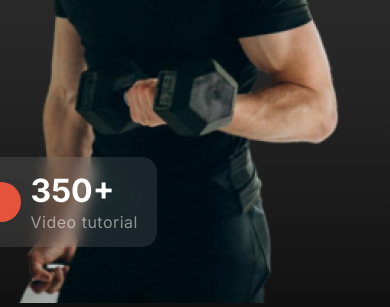
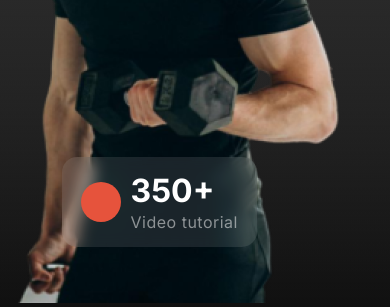
Before and after one commit to Mahfuzshihab/assignment-2, a plain HTML site: page index.html in a window 390 px wide. Shown: the part 746-1053 px from the top of the page. Drawn offline with Linux system fonts and the light colour scheme; a web font is replaced by a local one.

Commit message:
responsive2

```diff
--- a/styles/media.css
+++ b/styles/media.css
@@ -36,7 +36,7 @@
     }
 
 
-    .blurcard1{ margin-left: -50px;
+    .blurcard1{ margin-left:50px;
 
         width: 50%;
     }
```
